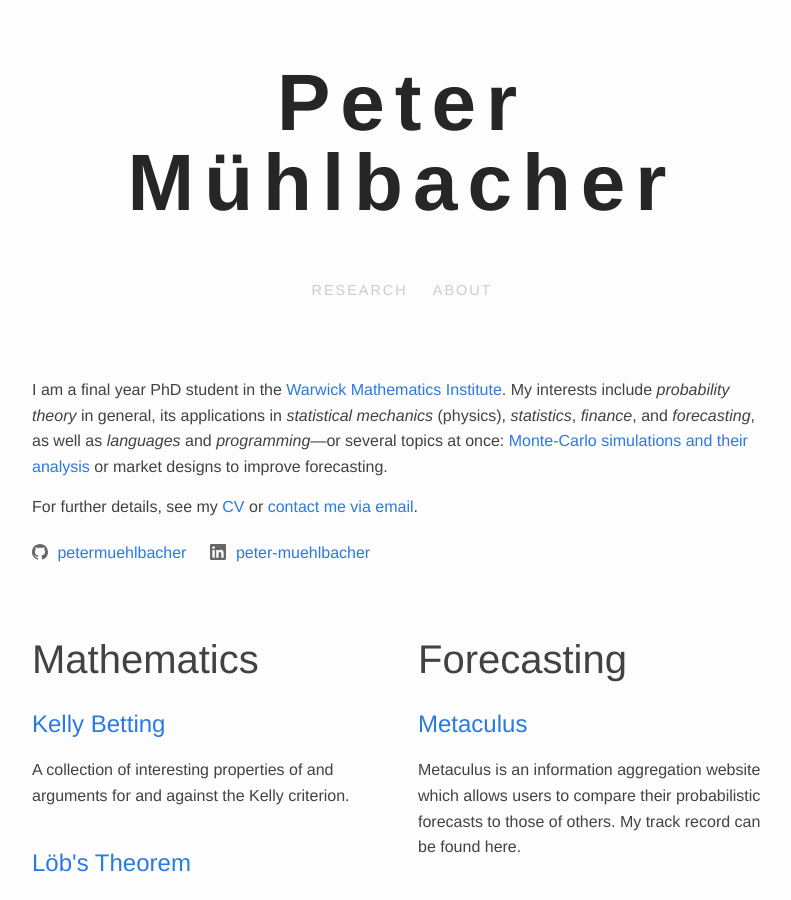
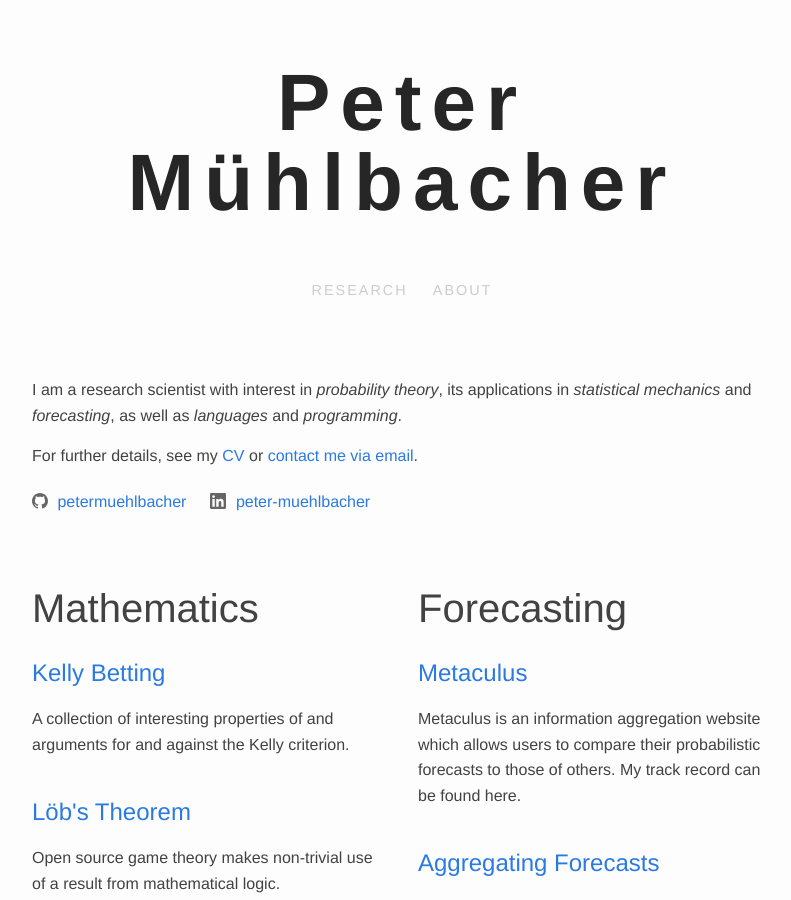
Before and after one commit to petermuehlbacher/petermuehlbacher, a Jekyll site: the page built from index.markdown, in a window 1280 px wide and 900 px high. Shown: the whole window, without its empty margins (238-1029 px from the left). Built offline with Jekyll 4.4.1, drawn with Linux system fonts in a browser that asks for light colours.

```diff
--- a/index.markdown
+++ b/index.markdown
@@ -8,10 +8,10 @@ bigheader: true
     <h1 class="page-heading">{{ page.title }}</h1>
   {%- endif -%}
 
-I am a final year PhD student in the [Warwick Mathematics Institute](https://warwick.ac.uk/fac/sci/maths/). My interests include <em>probability theory</em> in general, its applications in <em>statistical mechanics</em> (physics), <em>statistics</em>, <em>finance</em>, and <em>forecasting</em>, as well as <em>languages</em> and <em>programming</em>—or several topics at once: [Monte-Carlo simulations and their analysis](/research) or market designs to improve forecasting.
+I am a research scientist with interest in <em>probability theory</em>, its applications in <em>statistical mechanics</em> and <em>forecasting</em>, as well as <em>languages</em> and <em>programming</em>.
 
 
-For further details, see my [CV](http://peter.muehlbacher.me/CV.pdf) or [contact me via email](mailto:peter@muehlbacher.me).
+For further details, see my [CV](CV.pdf) or [contact me via email](mailto:peter@muehlbacher.me).
 
 <div>
     {%- include social.html -%}
@@ -40,12 +40,12 @@ For further details, see my [CV](http://peter.muehlbacher.me/CV.pdf) or [contact
     <p class="rss-subscribe">subscribe <a href="{{ "/feed.xml" | relative_url }}">via RSS</a></p>
   {%- endif -%}-->
 
-{% assign categories = "maths|languages|programming|forecasting" | split: "|" %}
+<!-- {% assign categories = "maths|languages|programming|forecasting" | split: "|" %}
 {%- for category in categories -%}
     {%- if site.category.size > 0 -%}
         lol
     {%- endif -%}
-{%- endfor -%}
+{%- endfor -%} -->
 
 <div class="level0">
  <!--MATHS-->
```
Also changed, not shown: about.markdown (deleted, +0 -18 lines), README.md (deleted).
